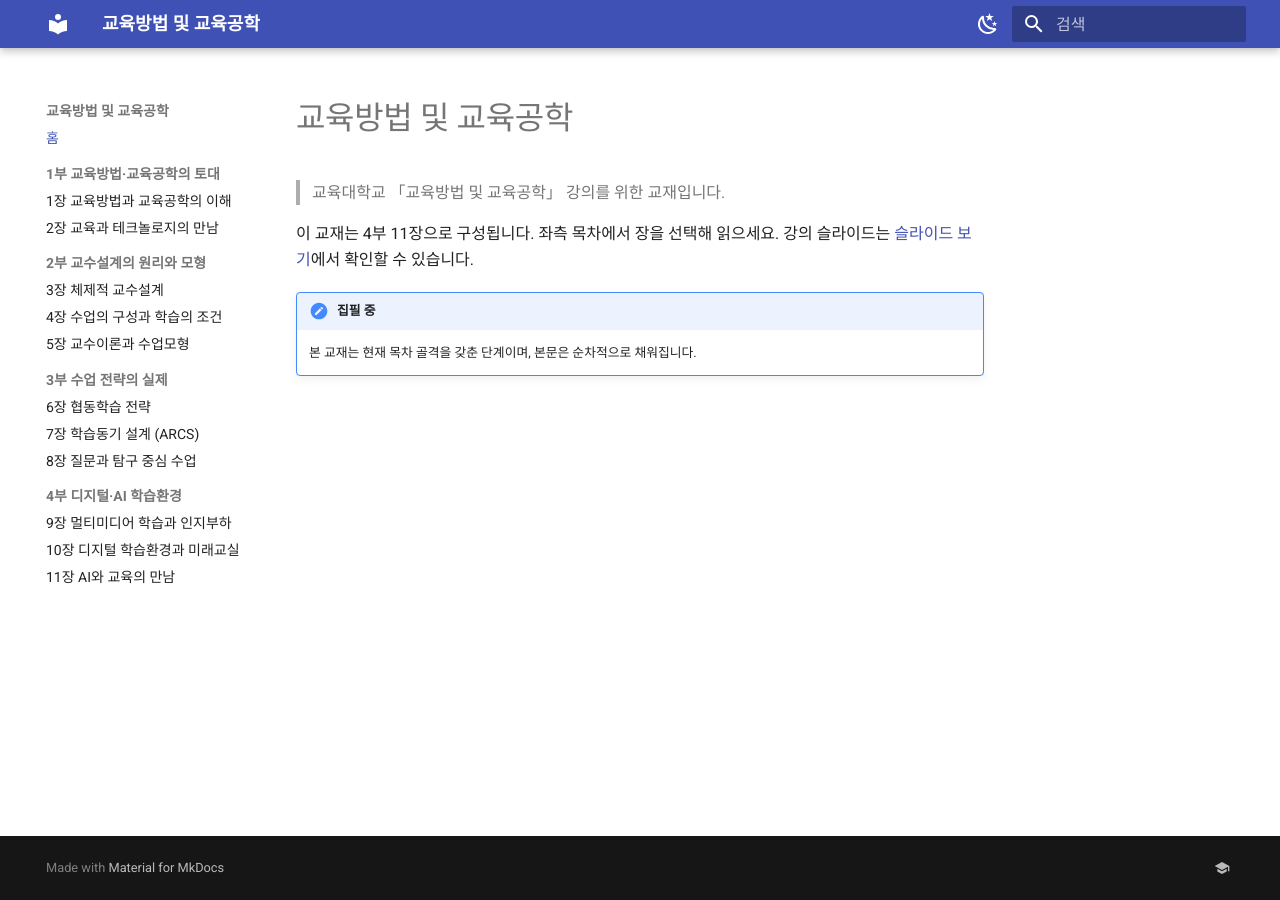
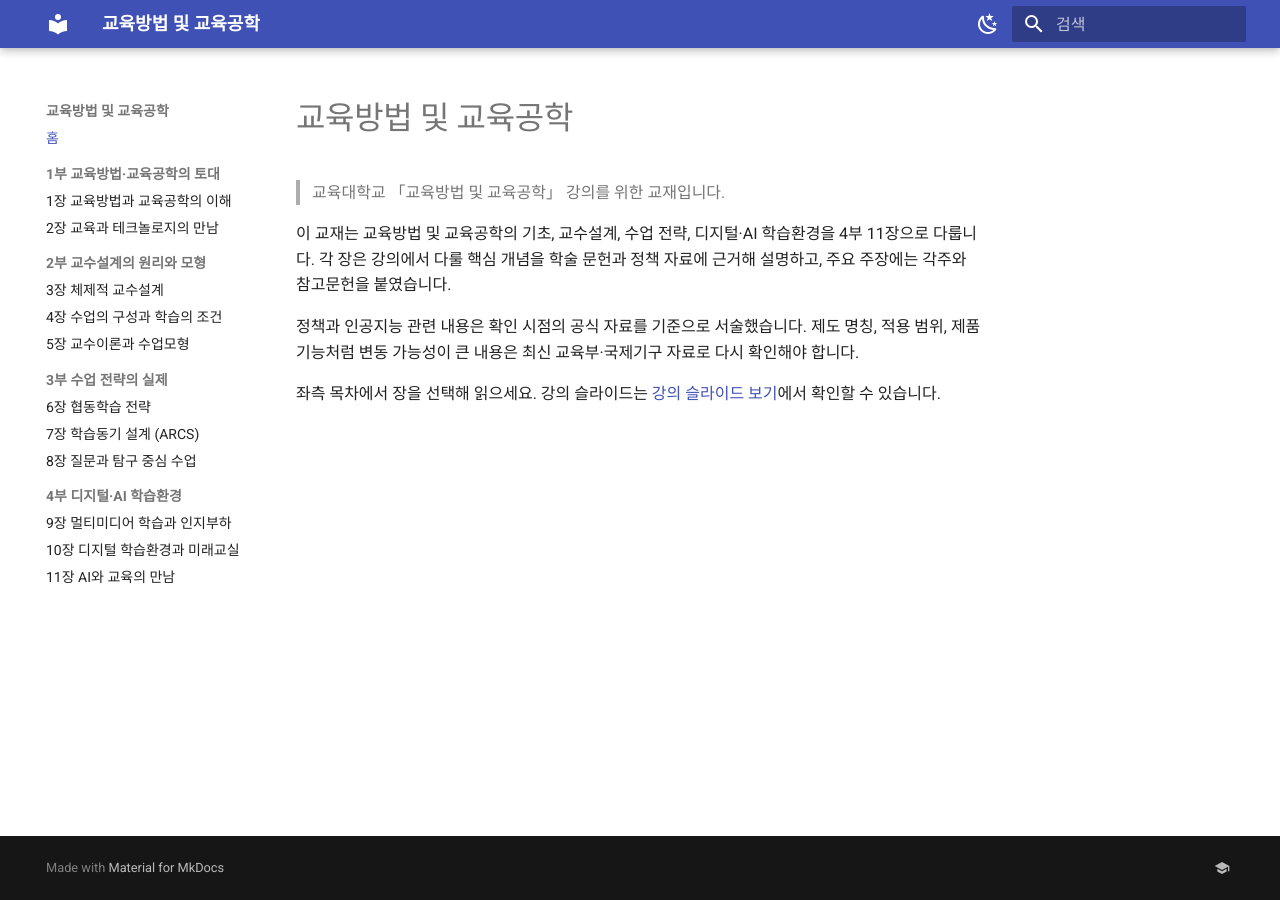
Before and after one commit to taehyeonglim/edtech, an MkDocs documentation site: the page built from docs/index.md, in a window 1280 px wide. Built offline with MkDocs 1.6.1 and Material for MkDocs 9.7.7, drawn with Linux system fonts in a browser that asks for light colours.

Commit message:
docs(book): 교재 서문 및 용어 정리

```diff
--- a/docs/index.md
+++ b/docs/index.md
@@ -2,8 +2,8 @@
 
 > 교육대학교 「교육방법 및 교육공학」 강의를 위한 교재입니다.
 
-이 교재는 4부 11장으로 구성됩니다. 좌측 목차에서 장을 선택해 읽으세요.
-강의 슬라이드는 [슬라이드 보기](../chapters/){target=_blank}에서 확인할 수 있습니다.
+이 교재는 교육방법 및 교육공학의 기초, 교수설계, 수업 전략, 디지털·AI 학습환경을 4부 11장으로 다룹니다. 각 장은 강의에서 다룰 핵심 개념을 학술 문헌과 정책 자료에 근거해 설명하고, 주요 주장에는 각주와 참고문헌을 붙였습니다.
 
-!!! note "집필 중"
-    본 교재는 현재 목차 골격을 갖춘 단계이며, 본문은 순차적으로 채워집니다.
+정책과 인공지능 관련 내용은 확인 시점의 공식 자료를 기준으로 서술했습니다. 제도 명칭, 적용 범위, 제품 기능처럼 변동 가능성이 큰 내용은 최신 교육부·국제기구 자료로 다시 확인해야 합니다.
+
+좌측 목차에서 장을 선택해 읽으세요. 강의 슬라이드는 [강의 슬라이드 보기](https://taehyeonglim.github.io/edtech/chapters/){target=_blank}에서 확인할 수 있습니다.
```
